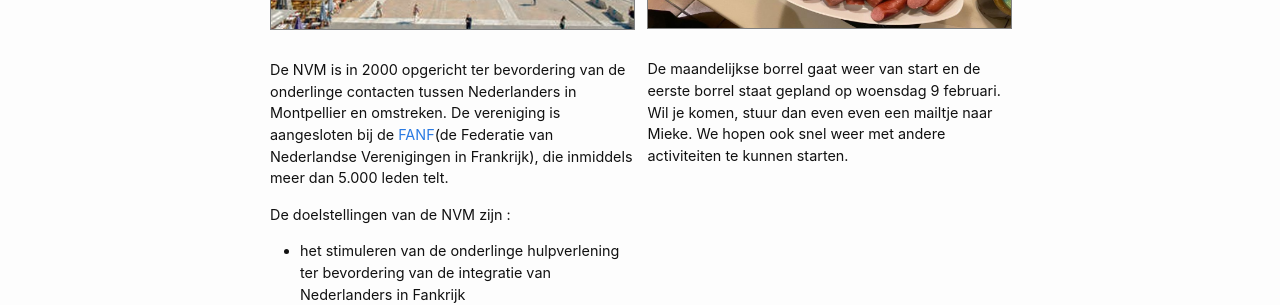
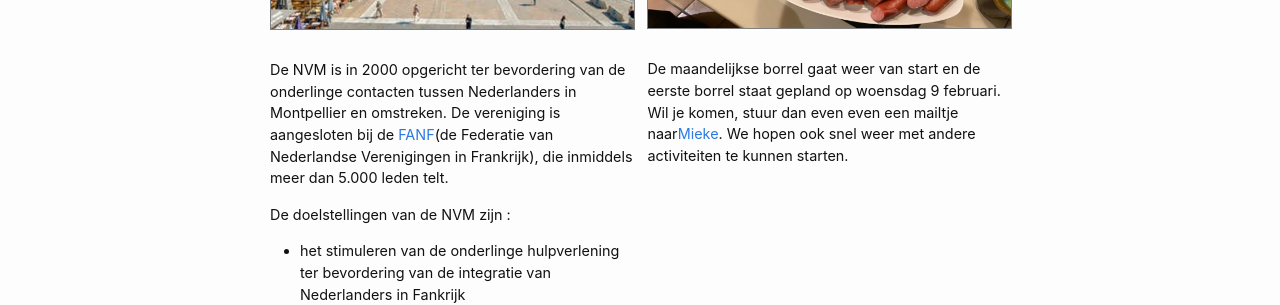
Before and after one commit to nederland34-fr/nederland34-fr.github.io, a Jekyll site: the page built from index.md, in a window 1280 px wide. Shown: the part 382-687 px from the top of the page. Built offline with Jekyll 4.4.1, drawn with Linux system fonts in a browser that asks for light colours; part of the change alters nothing that is shown.

```diff
--- a/index.md
+++ b/index.md
@@ -33,5 +33,5 @@ In ruil hiervoor hebben de donateurs een gereduceerd tarief voor de meeste van o
 
 <img src="/assets/images/stamppotten.jpg" width="100%" height="227">
 
-De maandelijkse borrel gaat weer van start en de eerste borrel staat gepland op woensdag 9 februari. Wil je komen, stuur dan even even een mailtje naar Mieke. We hopen ook snel weer met andere activiteiten te kunnen starten.
+De maandelijkse borrel gaat weer van start en de eerste borrel staat gepland op woensdag 9 februari. Wil je komen, stuur dan even even een mailtje naar[Mieke](mailto:mieke.kriens@aqute.biz). We hopen ook snel weer met andere activiteiten te kunnen starten.
 </div>
```
